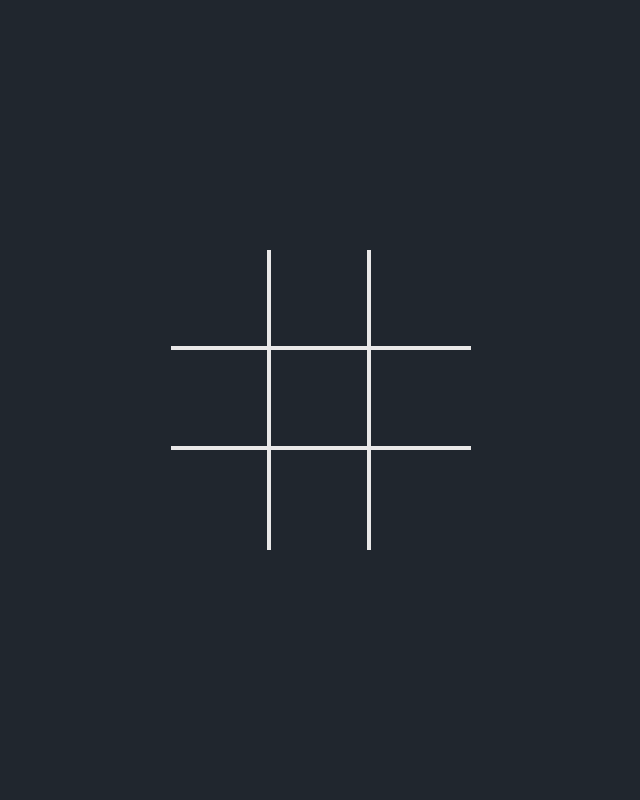
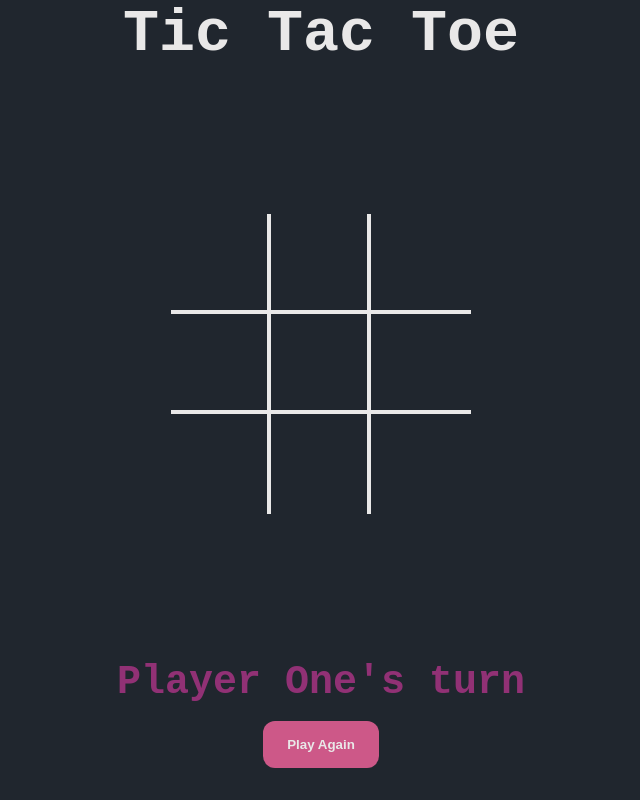
Before and after one commit to kuushal/tic-tac-toe, a plain HTML site: page index.html in a window 1280 px wide. Shown: the whole page, without its empty margins (319-959 px from the left). Drawn offline with Linux system fonts and the light colour scheme.

Commit message:
added play again button, removed events when not needed

```diff
--- a/index.html
+++ b/index.html
@@ -12,6 +12,7 @@
 
 <body>
     <main>
+        <h2>Tic Tac Toe</h2>
         <div class="container">
             <div class="box 00 placeholder1"></div>
             <div class="box 01 placeholder2"></div>
@@ -23,6 +24,8 @@
             <div class="box 21 placeholder8"></div>
             <div class="box 22 placeholder9"></div>
         </div>
+        <span class="results"></span>
+        <button id="play-again">Play Again</button>
     </main>
 </body>
 
--- a/script.js
+++ b/script.js
@@ -2,7 +2,7 @@
 function GameBoard() {
     const _row = 3;
     const _col = 3;
-
+    const getAllBoxes = document.querySelectorAll('.box');
     const _board = [];
 
     for (let i = 0; i < _row; i++) {
@@ -26,7 +26,7 @@ function GameBoard() {
     }
 
     const getBoard = () => _board;
-    const getAllBoxes = document.querySelectorAll('.box');
+
 
     const printBoard = () => {
         let output = "";
@@ -63,7 +63,9 @@ function Cell() {
 // Controller
 function GameController(playerOneName = "Player One", playerTwoName = "Player Two") {
     const board = GameBoard();
-
+    const resultSpan = document.querySelector('.results');
+    const getAllBoxes = document.querySelectorAll('.box');
+    const playAgainButton = document.querySelector('#play-again');
 
     const players = [
         {
@@ -87,6 +89,7 @@ function GameController(playerOneName = "Player One", playerTwoName = "Player Tw
     const printNewRound = () => {
         board.printBoard();
         console.log(`${getActivePlayer().name}'s turn`);
+        resultSpan.textContent = `${getActivePlayer().name}'s turn`;
     }
 
     const checkWinner = (token) => {
@@ -135,31 +138,42 @@ function GameController(playerOneName = "Player One", playerTwoName = "Player Tw
         // check if someone has won or not
         if (checkWinner(players[0].token)) {
             console.log("Player one has won!");
-            return;
+            resultSpan.textContent = "Player one has won!";
+            resultSpan.style.color = '#E9E8E8';
+            attachEvents();
         } else if (checkWinner(players[1].token)) {
             console.log("Player two has won!");
-            return;
+            resultSpan.textContent = "Player two has won!";
+            resultSpan.style.color = '#E9E8E8';
+            attachEvents();
         }
         // check if there is tie
         if (checkTie()) {
             console.log("Game is tie!");
-            return;
+            resultSpan.textContent = "Game is tie!";
+            attachEvents();
         }
     };
 
     const attachEvents = () => {
-        const getAllBoxes = document.querySelectorAll('.box');
-
-        getAllBoxes.forEach(box => box.addEventListener('click', playRoundOnClick));
+        getAllBoxes.forEach(box => box.addEventListener('click', playRoundOnClickHandler));
+        if (resultSpan.textContent.includes('won') || resultSpan.textContent.includes('tie')) {
+            getAllBoxes.forEach(box => box.removeEventListener('click', playRoundOnClickHandler));
+        }
+        playAgainButton.addEventListener('click', playAgainHandler);
     }
 
-    function playRoundOnClick(e) {
+    const playRoundOnClickHandler = (e) => {
         let row = Number(e.target.classList[1].charAt(0));
         let col = Number(e.target.classList[1].charAt(1));
 
         playRound(row, col);
     }
 
+    const playAgainHandler = () => {
+        window.location.reload();
+
+    }
 
     attachEvents();
     printNewRound();
--- a/style.css
+++ b/style.css
@@ -10,6 +10,15 @@ body {
     font-family: monospace;
 }
 
+main {
+    display: flex;
+    flex-direction: column;
+
+    justify-content: center;
+    align-items: center;
+    gap: 1rem
+}
+
 .container {
     display: grid;
     grid-template-columns: repeat(3, 100px);
@@ -20,7 +29,7 @@ body {
     justify-items: center;
     align-items: center;
 
-    height: 100vh;
+    height: 70vh;
 }
 
 .box {
@@ -53,3 +62,25 @@ body {
 .placeholder6 {
     border-bottom: 0.25rem solid #E9E8E8;
 }
+
+h2 {
+    color: #E9E8E8;
+    font-size: 3.75rem;
+    /* margin-top: 1rem; */
+}
+
+.results {
+    font-weight: bold;
+    color: #913175;
+    font-size: 2.5rem;
+}
+
+button {
+    border: none;
+    padding: 1rem 1.5rem;
+    background-color: #CD5888;
+    color: #E9E8E8;
+    font-weight: bold;
+    cursor: pointer;
+    border-radius: 12px;
+}
```
